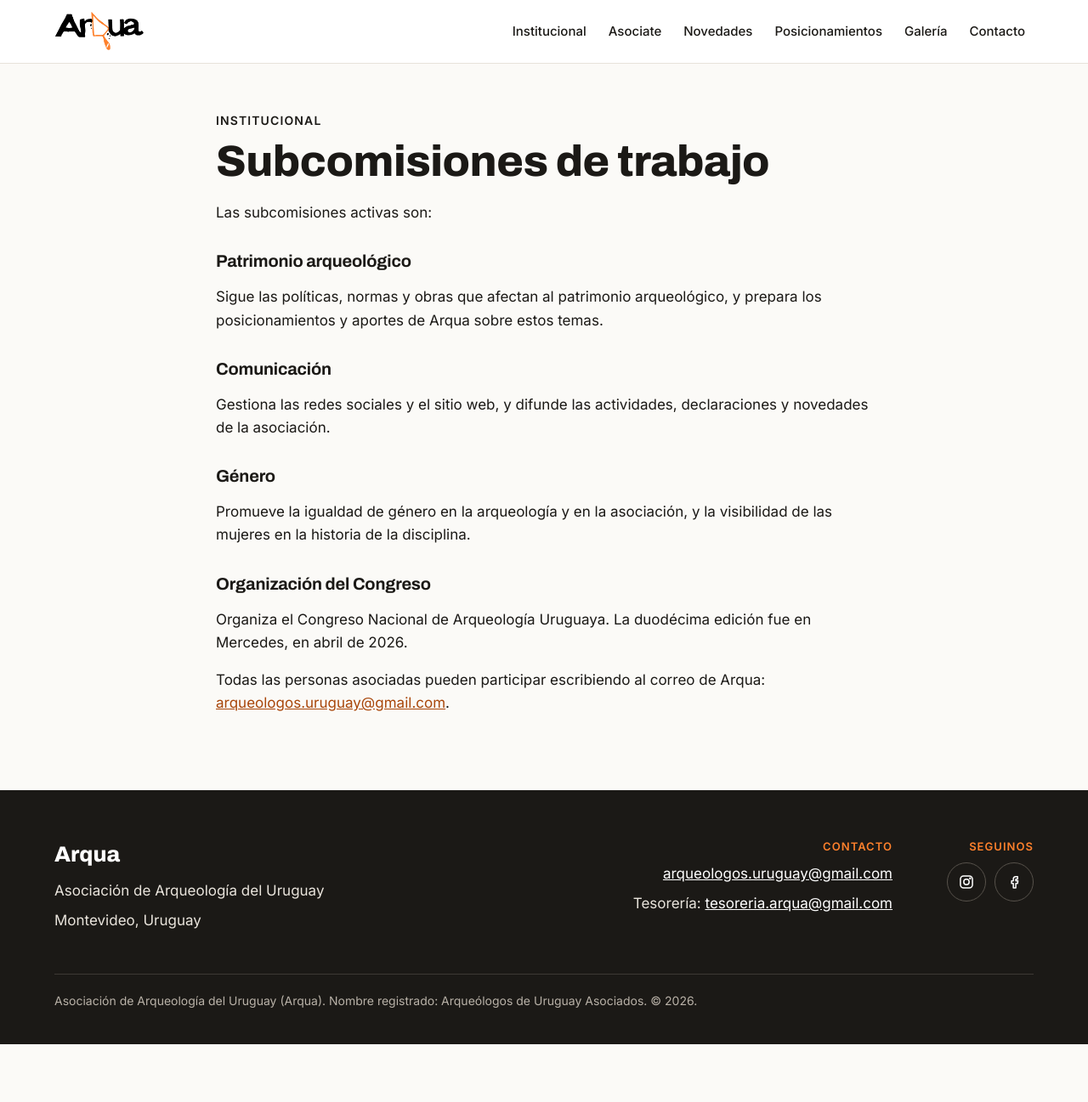
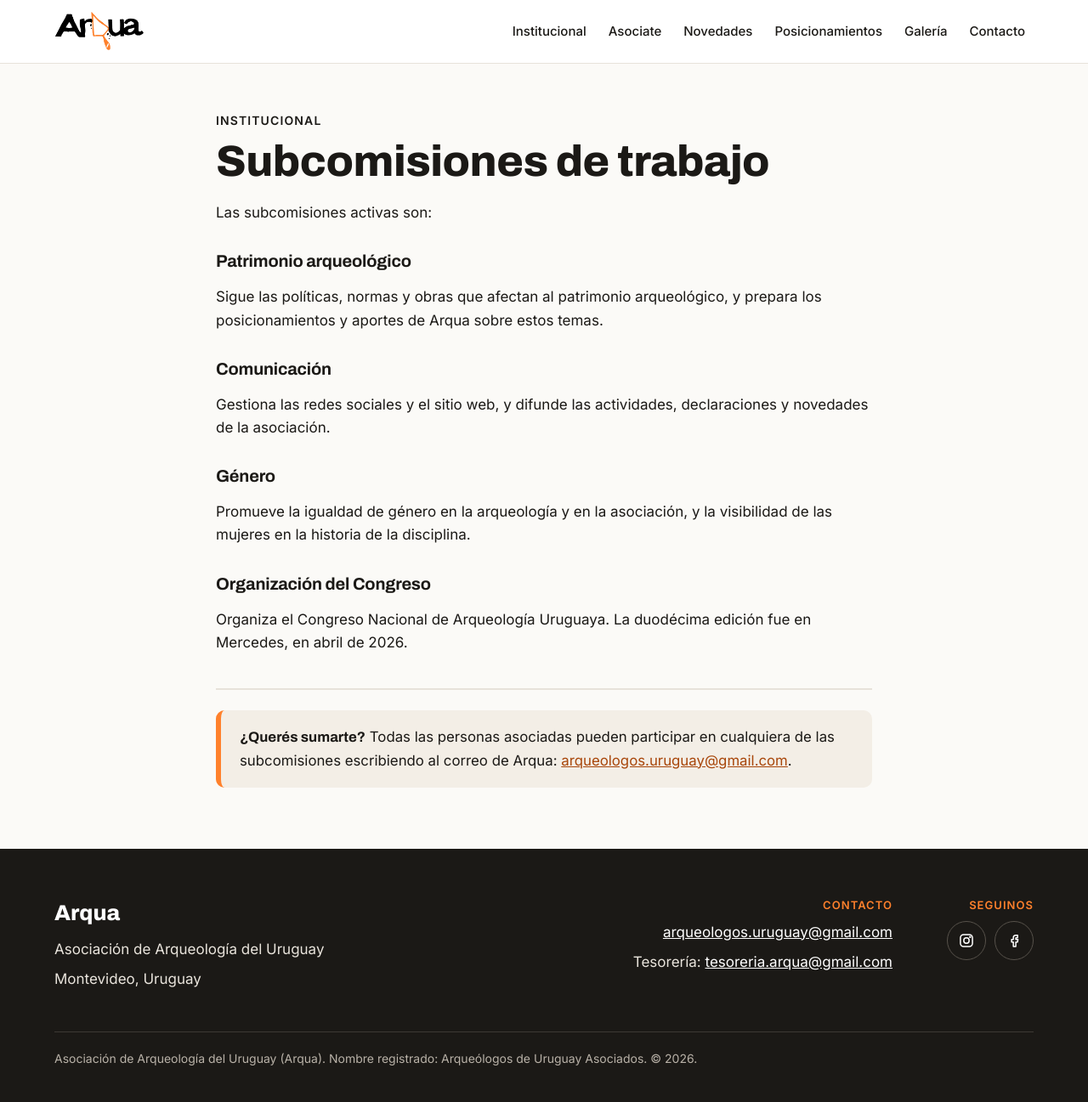
Before and after one commit to arqueologosuruguay/arqua-web, a Jekyll site: the page built from institucional/subcomisiones.md, in a window 1280 px wide. Shown: the whole page at 85% size. Built offline with Jekyll 4.4.1, drawn with Linux system fonts in a browser that asks for light colours; before the commit the page ends 1229 px from its top, so only the background shows below that.

Commit message:
Resaltar invitación a subcomisiones y quitar categoría adherente (#19)
Claude-Session: https://claude.ai/code/session_011VaqS1S3S41cz9MGGs519U

Co-authored-by: Claude <noreply@anthropic.com>

```diff
--- a/assets/css/main.css
+++ b/assets/css/main.css
@@ -139,6 +139,9 @@ h3 { font-weight: 700; font-size: 1.25rem; margin: 0; }
 .contacto__foto { margin: 0; }
 .contacto__foto img { width: 100%; border-radius: 12px; display: block; }
 @media (max-width: 700px) { .contacto { grid-template-columns: 1fr; } }
+hr { border: 0; border-top: 2px solid var(--linea); margin: 40px 0 24px; }
+.invitacion { margin: 8px 0 0; background: var(--arena); border-left: 6px solid var(--naranja); border-radius: 10px; padding: 18px 22px; font-size: 1.05rem; }
+.invitacion strong { font-family: var(--titulos); color: var(--negro); }
 .aviso { background: var(--arena); border-radius: 10px; padding: 16px 20px; }
 
 .lista-docs { list-style: none; padding: 0; margin: 0; border-bottom: 1px solid var(--linea); }
--- a/institucional/subcomisiones.md
+++ b/institucional/subcomisiones.md
@@ -21,4 +21,7 @@ Promueve la igualdad de género en la arqueología y en la asociación, y la vis
 
 Organiza el Congreso Nacional de Arqueología Uruguaya. La duodécima edición fue en Mercedes, en abril de 2026.
 
-Todas las personas asociadas pueden participar escribiendo al correo de Arqua: [{{ site.correo }}](mailto:{{ site.correo }}).
+---
+
+**¿Querés sumarte?** Todas las personas asociadas pueden participar en cualquiera de las subcomisiones escribiendo al correo de Arqua: [{{ site.correo }}](mailto:{{ site.correo }}).
+{: .invitacion}
```
Also changed, not shown: asociate.md (+0 -1 lines).
